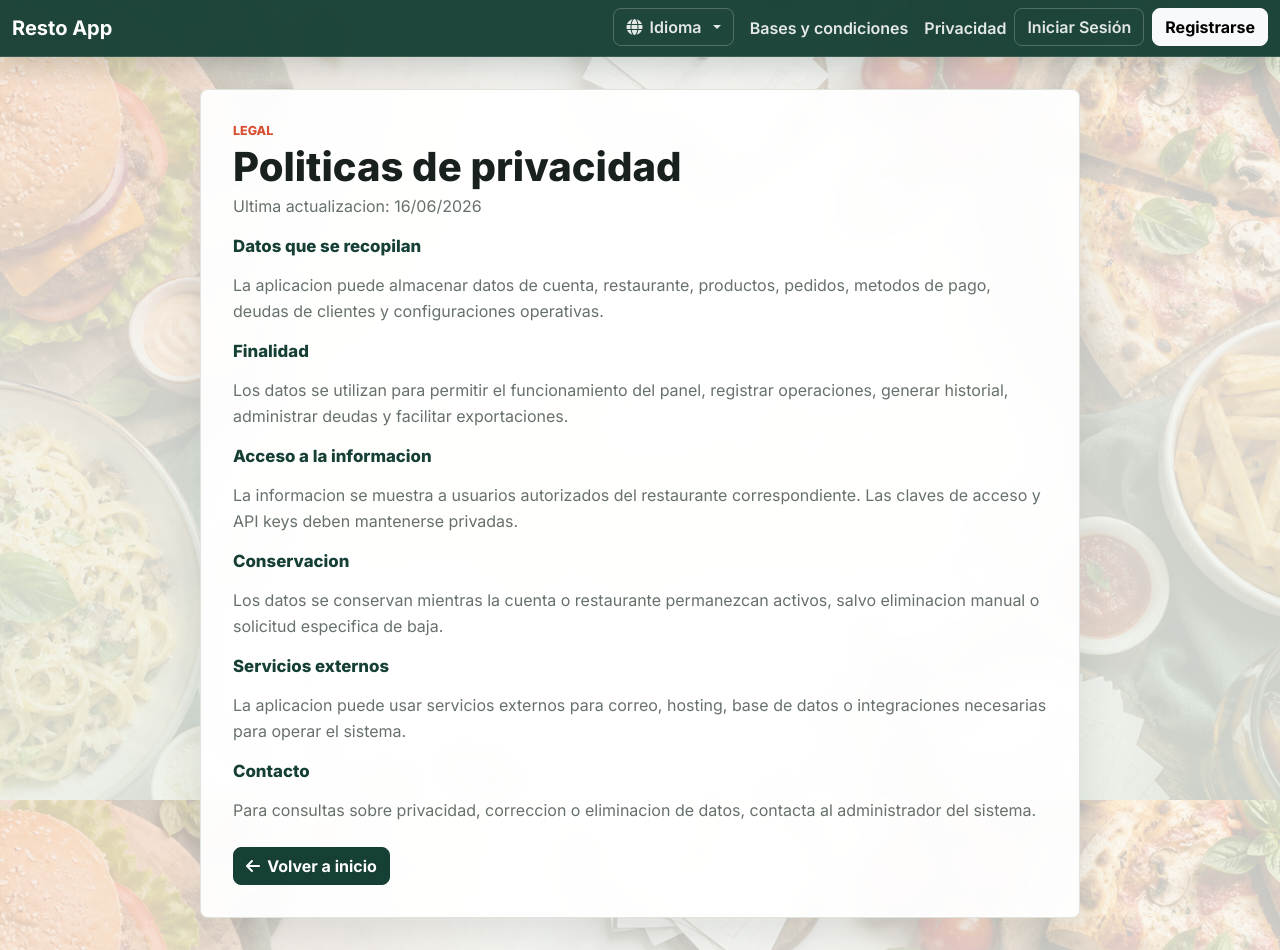
After one commit to Abalito04/App-resto, a Flask app: page /politicas-privacidad in a window 1280 px wide. The commit adds this page. Run offline with Flask 3, Linux system fonts and the light colour scheme; some libraries are stand-ins or nearby versions.

Commit message:
agrego pliticas y privacidad

```diff
--- a/app.py
+++ b/app.py
@@ -384,6 +384,14 @@ def clear_session():
     session.clear()
     flash('Sesión limpiada', 'info')
     return redirect(url_for('setup_inicial'))
+
+@app.route("/bases-condiciones")
+def bases_condiciones():
+    return render_template("legal/bases_condiciones.html")
+
+@app.route("/politicas-privacidad")
+def politicas_privacidad():
+    return render_template("legal/politicas_privacidad.html")
 
 @app.route("/dashboard")
 @login_required
--- a/auth.py
+++ b/auth.py
@@ -675,7 +675,7 @@ def superadmin_resetpass(user_id):
 def logout():
     logout_user()
     session.clear()
-    return redirect(url_for('auth.login'))
+    return redirect(url_for('index_redirect'))
 
 
 @auth_bp.route('/perfil')
--- a/static/style.css
+++ b/static/style.css
@@ -524,6 +524,45 @@ label {
 
 .auth-aside i {
   color: #f1c56a;
+}
+
+.legal-links {
+  display: flex;
+  flex-wrap: wrap;
+  gap: .75rem;
+  justify-content: center;
+  margin-top: 1rem;
+}
+
+.legal-links a {
+  color: var(--muted);
+  font-size: .88rem;
+  font-weight: 700;
+}
+
+.legal-page {
+  margin: 2rem auto;
+  max-width: 880px;
+  padding: clamp(1.2rem, 3vw, 2rem);
+}
+
+.legal-content {
+  display: grid;
+  gap: 1rem;
+  margin-bottom: 1.5rem;
+}
+
+.legal-content h2 {
+  color: var(--primary);
+  font-size: 1.05rem;
+  font-weight: 800;
+  margin: 0;
+}
+
+.legal-content p {
+  color: var(--muted);
+  line-height: 1.65;
+  margin: 0;
 }
 
 /* Dashboard */
--- a/templates/base.html
+++ b/templates/base.html
@@ -104,6 +104,8 @@
             </ul>
           </div>
         </li>
+        <li class="nav-item"><a href="{{ url_for('bases_condiciones') }}" class="nav-link">{{ _('Bases y condiciones') }}</a></li>
+        <li class="nav-item"><a href="{{ url_for('politicas_privacidad') }}" class="nav-link">{{ _('Privacidad') }}</a></li>
         <li class="nav-item"><a href="{{ url_for('auth.login') }}" class="btn btn-outline-light me-2">{{ _('Iniciar Sesión') }}</a></li>
         <li class="nav-item"><a href="{{ url_for('auth.registro') }}" class="btn btn-light">{{ _('Registrarse') }}</a></li>
       </ul>
--- /dev/null
+++ b/templates/legal/politicas_privacidad.html
@@ -0,0 +1,34 @@
+{% extends "base.html" %}
+{% block content %}
+<section class="surface legal-page">
+  <div class="section-heading">
+    <span class="section-label">Legal</span>
+    <h1>Politicas de privacidad</h1>
+    <p>Ultima actualizacion: 16/06/2026</p>
+  </div>
+
+  <div class="legal-content">
+    <h2>Datos que se recopilan</h2>
+    <p>La aplicacion puede almacenar datos de cuenta, restaurante, productos, pedidos, metodos de pago, deudas de clientes y configuraciones operativas.</p>
+
+    <h2>Finalidad</h2>
+    <p>Los datos se utilizan para permitir el funcionamiento del panel, registrar operaciones, generar historial, administrar deudas y facilitar exportaciones.</p>
+
+    <h2>Acceso a la informacion</h2>
+    <p>La informacion se muestra a usuarios autorizados del restaurante correspondiente. Las claves de acceso y API keys deben mantenerse privadas.</p>
+
+    <h2>Conservacion</h2>
+    <p>Los datos se conservan mientras la cuenta o restaurante permanezcan activos, salvo eliminacion manual o solicitud especifica de baja.</p>
+
+    <h2>Servicios externos</h2>
+    <p>La aplicacion puede usar servicios externos para correo, hosting, base de datos o integraciones necesarias para operar el sistema.</p>
+
+    <h2>Contacto</h2>
+    <p>Para consultas sobre privacidad, correccion o eliminacion de datos, contacta al administrador del sistema.</p>
+  </div>
+
+  <a href="{{ url_for('index_redirect') }}" class="btn btn-primary">
+    <i class="fas fa-arrow-left"></i> Volver a inicio
+  </a>
+</section>
+{% endblock %}
```
Also changed, not shown: templates/auth/login.html (+7 -0 lines), templates/auth/registro.html (+7 -0 lines), templates/legal/bases_condiciones.html (added, +34 -0 lines).
